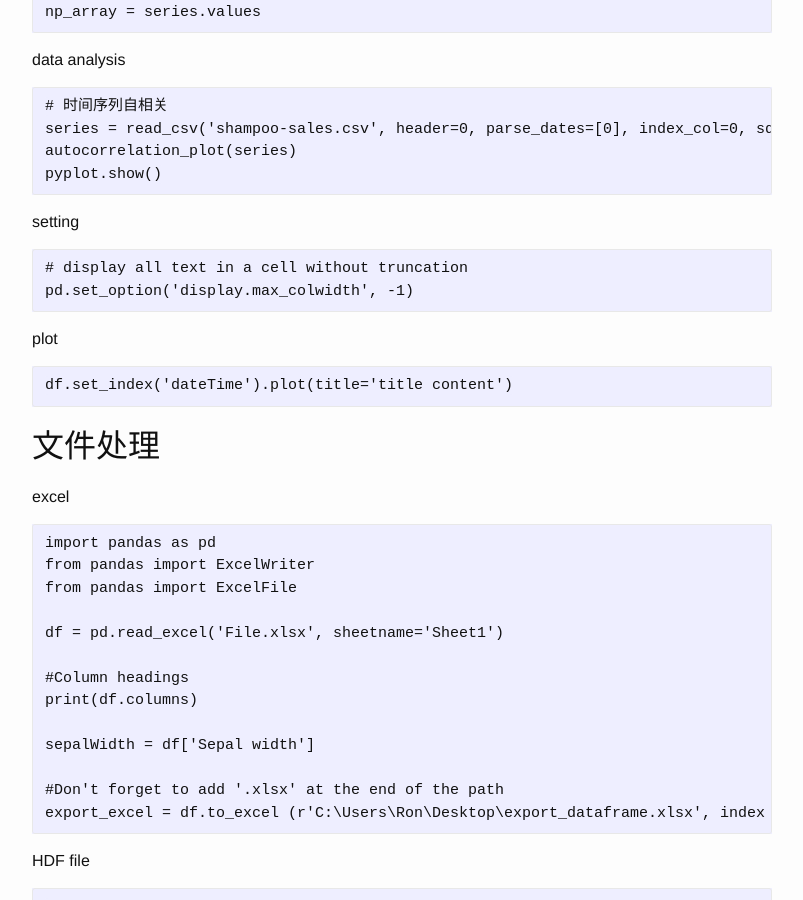
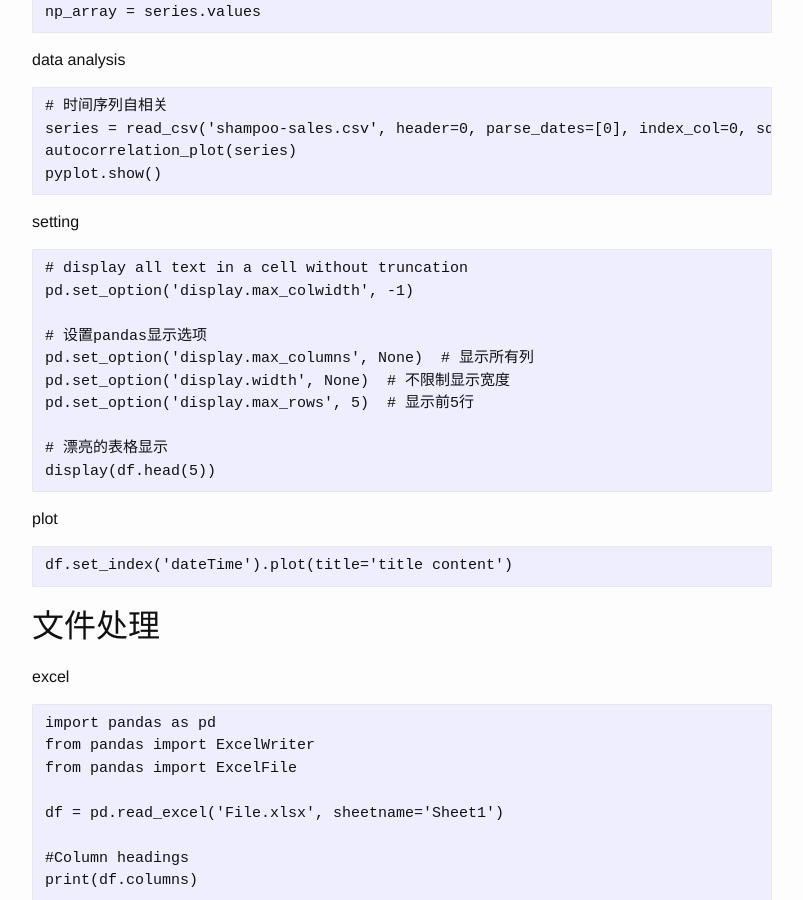
Before and after one commit to josephstalin117/josephstalin117.github.io, a Jekyll site: the page built from _posts/2018-3-13-pandas.markdown, in a window 1280 px wide and 900 px high, scrolled down 17768 px. Shown: the whole window, without its empty margins (238-1041 px from the left). Built offline with Jekyll 4.4.1, drawn with Linux system fonts in a browser that asks for light colours.

Commit message:
add display of pandas

````diff
--- a/_posts/2018-3-13-pandas.markdown
+++ b/_posts/2018-3-13-pandas.markdown
@@ -788,6 +788,14 @@ setting
 ```
 # display all text in a cell without truncation
 pd.set_option('display.max_colwidth', -1)
+
+# 设置pandas显示选项
+pd.set_option('display.max_columns', None)  # 显示所有列
+pd.set_option('display.width', None)  # 不限制显示宽度
+pd.set_option('display.max_rows', 5)  # 显示前5行
+
+# 漂亮的表格显示
+display(df.head(5))
 ```
 
 plot
````
